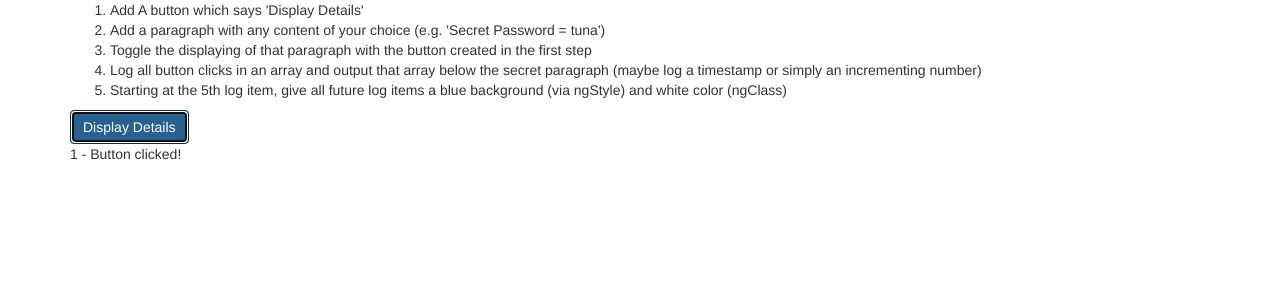
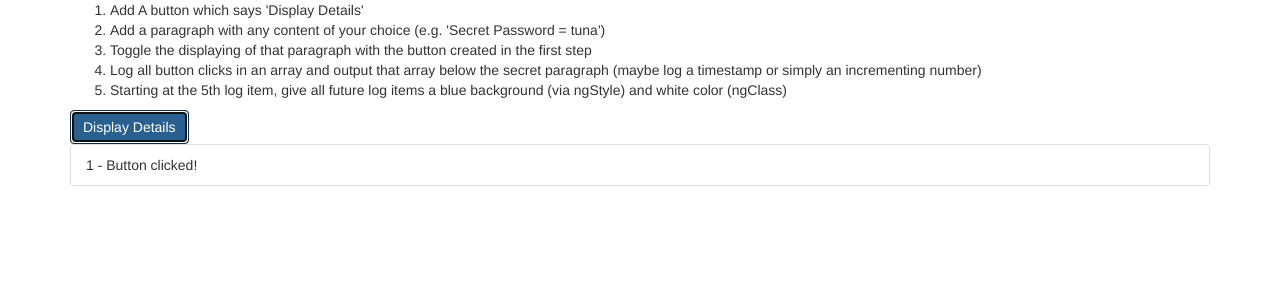
Before and after one commit to diogofcosta/angular-training, an Angular app: page / in a window 1280 px wide. Both pictures are taken after a click on the button "Display Details". Shown: the top 300 px of the page. Built offline with nearby package versions, Linux system fonts and the light colour scheme.

Commit message:
changed css a tad

```diff
--- a/src/app/app.component.html
+++ b/src/app/app.component.html
@@ -18,6 +18,7 @@
       <p *ngIf="showContent">Secret password is NOT tuna!</p>
       <div class="actionsContainer list-group">
         <p
+          class="list-group-item"
           *ngFor="let action of buttonClicks; let i = index"
           [ngStyle]="{backgroundColor: getColor(i)}"
           [ngClass]="{markWhite: i >= 5}">{{ action }}</p>
```
